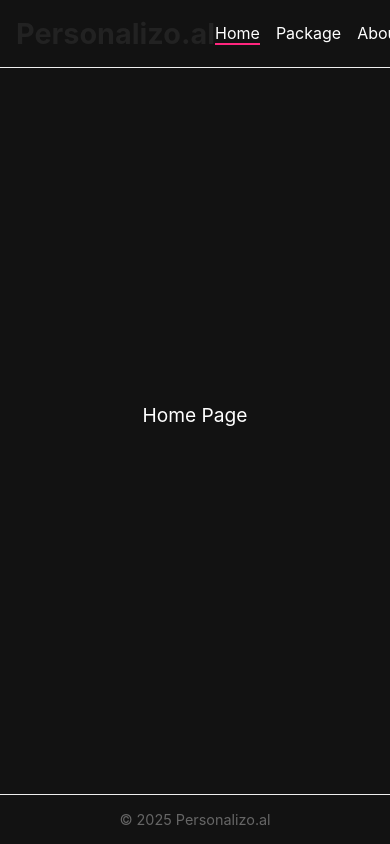
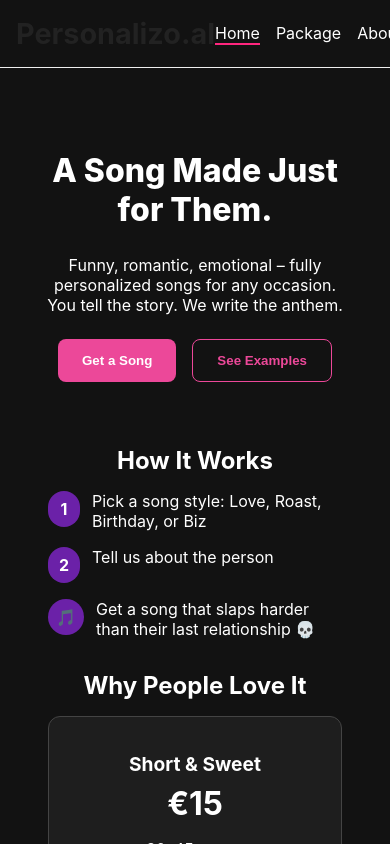
Before and after one commit to kleidilamka11/Personalizo.al, a React (Create React App) app in the folder frontend/: page / in a window 390 px wide. Built offline with nearby package versions, Linux system fonts and the light colour scheme.

Commit message:
feat(home): implement responsive landing layout with hero, how-it-works, pricing

```diff
--- a/frontend/src/pages/Home/Home.tsx
+++ b/frontend/src/pages/Home/Home.tsx
@@ -1,8 +1,82 @@
 import React from 'react'
-import { Container } from './styles'
+import {
+  HeroSection,
+  HeroTitle,
+  HeroSubtitle,
+  CTAContainer,
+  CTAButton,
+  OutlineButton,
+  SectionTitle,
+  HowItWorks,
+  Step,
+  StepNumber,
+  StepText,
+  PricingSection,
+  CardContainer,
+  Card,
+  Price,
+  PriceTitle,
+  QuoteSection,
+  Quote
+} from './styles'
 
 const Home = () => {
-  return <Container>Home Page</Container>
+  return (
+    <div>
+      <HeroSection>
+        <HeroTitle>A Song Made Just for Them.</HeroTitle>
+        <HeroSubtitle>
+          Funny, romantic, emotional – fully personalized songs for any occasion. You tell the story. We write the anthem.
+        </HeroSubtitle>
+        <CTAContainer>
+          <CTAButton>Get a Song</CTAButton>
+          <OutlineButton>See Examples</OutlineButton>
+        </CTAContainer>
+      </HeroSection>
+
+      <SectionTitle>How It Works</SectionTitle>
+      <HowItWorks>
+        <Step>
+          <StepNumber>1</StepNumber>
+          <StepText>Pick a song style: Love, Roast, Birthday, or Biz</StepText>
+        </Step>
+        <Step>
+          <StepNumber>2</StepNumber>
+          <StepText>Tell us about the person</StepText>
+        </Step>
+        <Step>
+          <StepNumber>🎵</StepNumber>
+          <StepText>Get a song that slaps harder than their last relationship 💀</StepText>
+        </Step>
+      </HowItWorks>
+
+      <SectionTitle>Why People Love It</SectionTitle>
+      <CardContainer>
+        <Card>
+          <PriceTitle>Short & Sweet</PriceTitle>
+          <Price>€15</Price>
+          <p>30–45s song<br />1 verse + hook</p>
+        </Card>
+        <Card>
+          <PriceTitle>Full Package</PriceTitle>
+          <Price>€29</Price>
+          <p>60–75s song<br />Custom tone, extra detail</p>
+        </Card>
+        <Card>
+          <PriceTitle>Business Ad</PriceTitle>
+          <Price>€59–99</Price>
+          <p>Commercial jingle<br />Custom beat rights</p>
+        </Card>
+      </CardContainer>
+
+      <SectionTitle>Pricing</SectionTitle>
+      <QuoteSection>
+        <Quote>“Made my grandpa cry.”</Quote>
+        <Quote>“My roommate couldn’t stop replaying it.”</Quote>
+        <Quote>“Better than Cameo and way cheaper.”</Quote>
+      </QuoteSection>
+    </div>
+  )
 }
 
 export default Home
--- a/frontend/src/pages/Home/styles.ts
+++ b/frontend/src/pages/Home/styles.ts
@@ -1,9 +1,126 @@
 import styled from 'styled-components'
 
-export const Container = styled.div`
-  max-width: 800px;
-  margin: 2rem auto;
-  padding: 1rem;
-  font-size: 1.2rem;
+export const HeroSection = styled.section`
+  padding: 2rem 1rem;
   text-align: center;
 `
+
+export const HeroTitle = styled.h1`
+  font-size: 2rem;
+  font-weight: 800;
+  color: ${({ theme }) => theme.text};
+`
+
+export const HeroSubtitle = styled.p`
+  margin-top: 1rem;
+  color: ${({ theme }) => theme.secondary};
+  font-size: 1rem;
+  max-width: 600px;
+  margin-inline: auto;
+`
+
+export const CTAContainer = styled.div`
+  margin-top: 1.5rem;
+  display: flex;
+  justify-content: center;
+  gap: 1rem;
+  flex-wrap: wrap;
+`
+
+export const CTAButton = styled.button`
+  background: #ec4899;
+  color: white;
+  padding: 0.8rem 1.5rem;
+  font-weight: bold;
+  border-radius: 8px;
+  border: none;
+  cursor: pointer;
+`
+
+export const OutlineButton = styled(CTAButton)`
+  background: transparent;
+  border: 1px solid #ec4899;
+  color: #ec4899;
+`
+
+export const SectionTitle = styled.h2`
+  font-size: 1.5rem;
+  margin: 2rem 0 1rem;
+  text-align: center;
+`
+
+export const HowItWorks = styled.div`
+  display: flex;
+  flex-direction: column;
+  gap: 1rem;
+  padding: 0 1.5rem;
+`
+
+export const Step = styled.div`
+  display: flex;
+  align-items: flex-start;
+  gap: 0.75rem;
+`
+
+export const StepNumber = styled.div`
+  background: #6b21a8;
+  color: white;
+  font-weight: bold;
+  padding: 0.5rem;
+  border-radius: 999px;
+  min-width: 2rem;
+  text-align: center;
+`
+
+export const StepText = styled.p`
+  flex: 1;
+  margin: 0;
+`
+
+export const PricingSection = styled.section`
+  margin-top: 2rem;
+`
+
+export const CardContainer = styled.div`
+  display: flex;
+  flex-direction: column;
+  gap: 1rem;
+  padding: 0 1.5rem;
+
+  @media (min-width: 768px) {
+    flex-direction: row;
+    justify-content: center;
+  }
+`
+
+export const Card = styled.div`
+  background: rgba(255, 255, 255, 0.05);
+  border: 1px solid #444;
+  border-radius: 12px;
+  padding: 1rem;
+  flex: 1;
+  text-align: center;
+  color: ${({ theme }) => theme.text};
+`
+
+export const PriceTitle = styled.h3`
+  font-size: 1.2rem;
+  margin-bottom: 0.5rem;
+`
+
+export const Price = styled.div`
+  font-size: 2rem;
+  font-weight: bold;
+  margin-bottom: 0.5rem;
+`
+
+export const QuoteSection = styled.div`
+  margin: 2rem 0;
+  padding: 0 1rem;
+  text-align: center;
+`
+
+export const Quote = styled.p`
+  font-style: italic;
+  margin: 0.5rem 0;
+`
```
